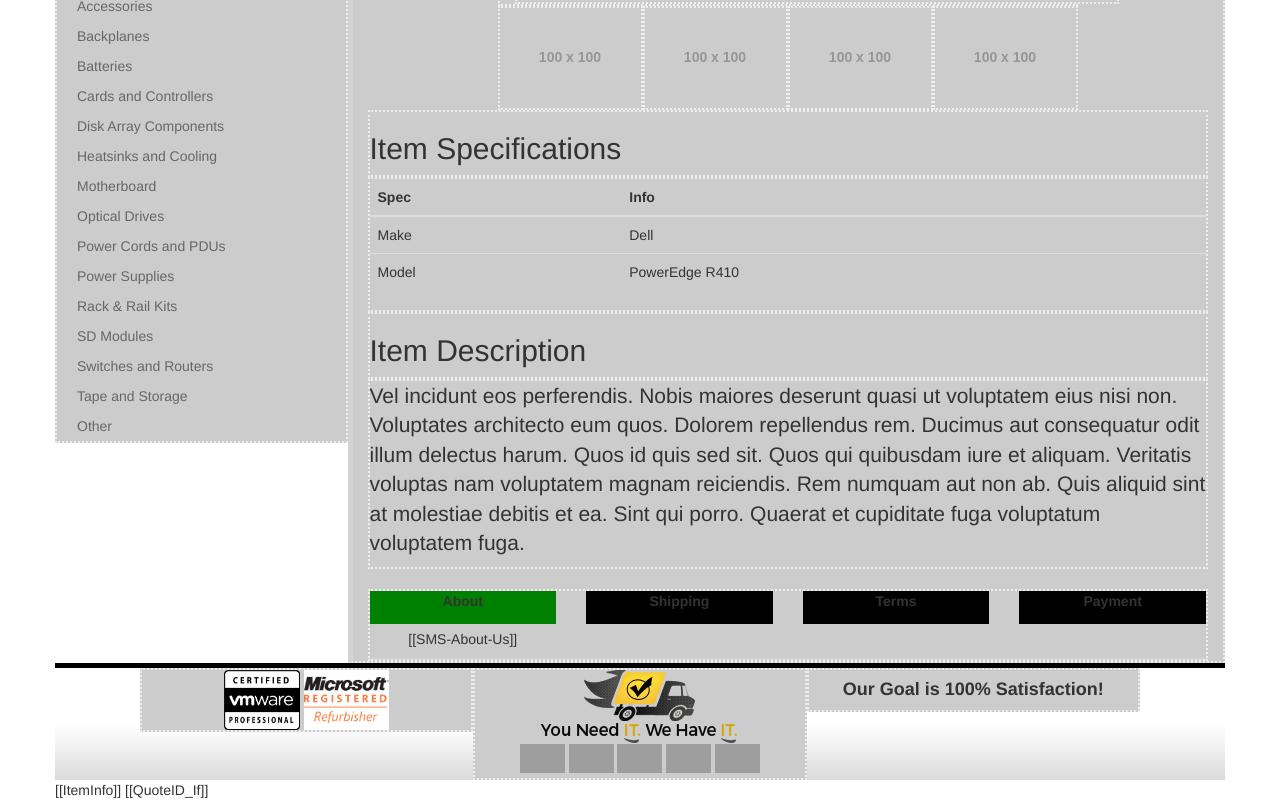
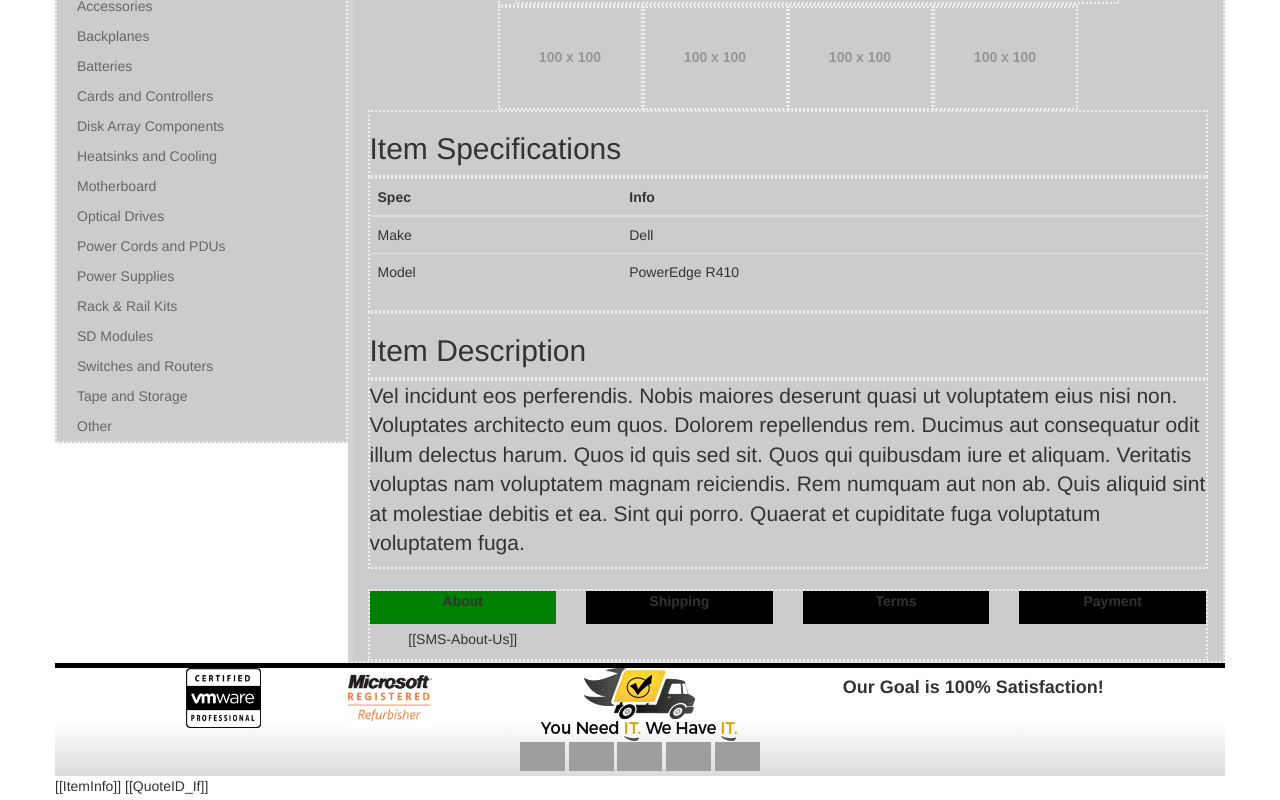
Before and after one commit to Arduinoid/basetemplate, a plain HTML site: page index.html in a window 1280 px wide. Shown: the part 772-1572 px from the top of the page. Drawn offline with nearby package versions, Linux system fonts and the light colour scheme; grey boxes are pictures that could not be loaded; placeholder pictures from the web are drawn by us.

Commit message:
Refined layout using rows in left footer area

```diff
--- a/index.html
+++ b/index.html
@@ -142,10 +142,6 @@ input {
     font-weight: bold;
 }
 #payment {
-    /*   display: inline-block; */
-    /*   text-align: right; */
-    /* float: right; */
-    /* clear: right; */
 }
 .small-card {
     background: url('https://s3.amazonaws.com/savemyserver/SPF/images/cards.jpg');
@@ -679,13 +675,19 @@ ul.categories li:first-child:hover,
         <div class="col-lg-offset-1 col-lg-10">
             <div id="footer-content">
                 <div class="row">
-                    <div id="left-foot" class="col-lg-4 proto">
+                    <div id="left-foot" class="col-lg-4">
                         <div class="text-center cert-logos">
-                            <img src="images/vmwarecp.png" alt="vmware certified" class="cert-logos">
-                            <img src="images/MS-Reg-Refurb.jpg" alt="vmware certified" class="cert-logos">
+                            <div class="row">
+                                <div class="col-lg-6">
+                                    <img src="images/vmwarecp.png" alt="vmware certified" class="cert-logos">
+                                </div>
+                                <div class="col-lg-6">
+                                    <img src="images/MS-Reg-Refurb.jpg" alt="vmware certified" class="cert-logos">
+                                </div>
+                            </div>
                         </div>
                     </div>
-                    <div id="center-foot" class="col-lg-4 proto">
+                    <div id="center-foot" class="col-lg-4">
                         <div class="row">
                             <div class="col-lg-12">
                                 <div id="truck-logo" class="text-center">
@@ -714,7 +716,7 @@ ul.categories li:first-child:hover,
                             </div>
                         </div>
                     </div>
-                    <div id="right-foot" class="col-lg-4 proto">
+                    <div id="right-foot" class="col-lg-4">
                         <div class="text-center h4">
                             <strong>Our Goal is 100% Satisfaction!</strong>
                         </div>
```
Also changed, not shown: snippets/footer.html (+11 -5 lines), styles/embedded_styles.css (line endings or trailing spaces).
